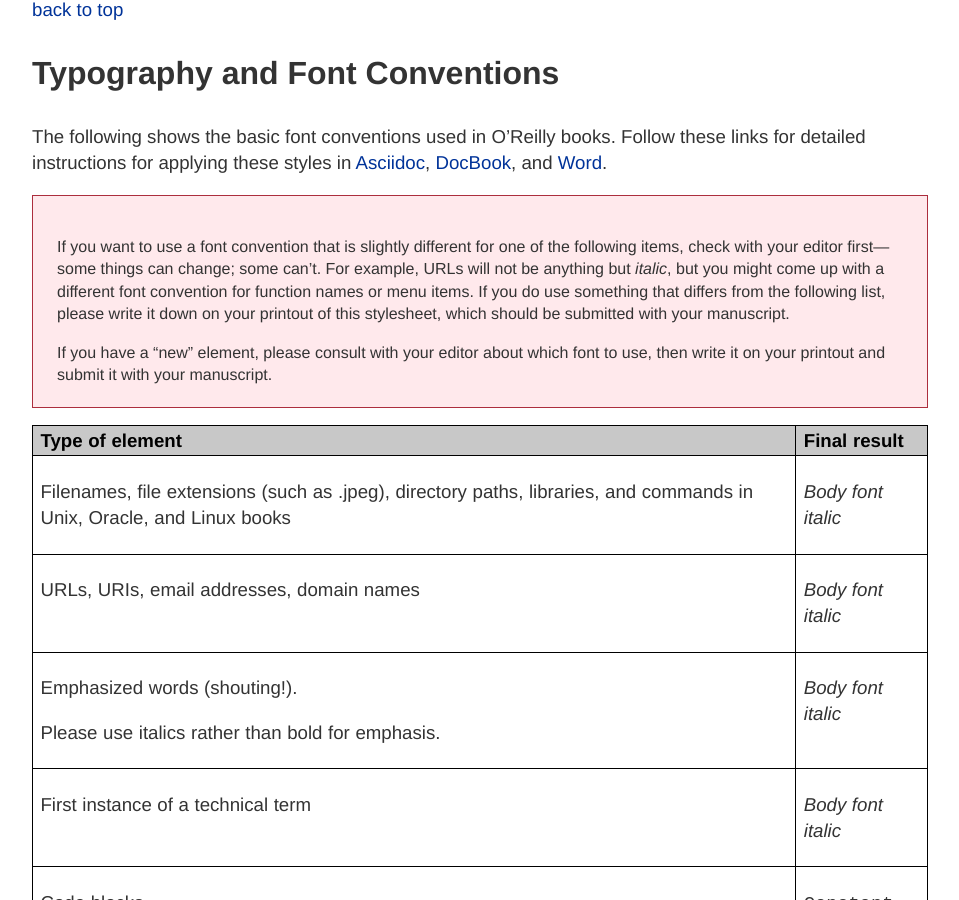
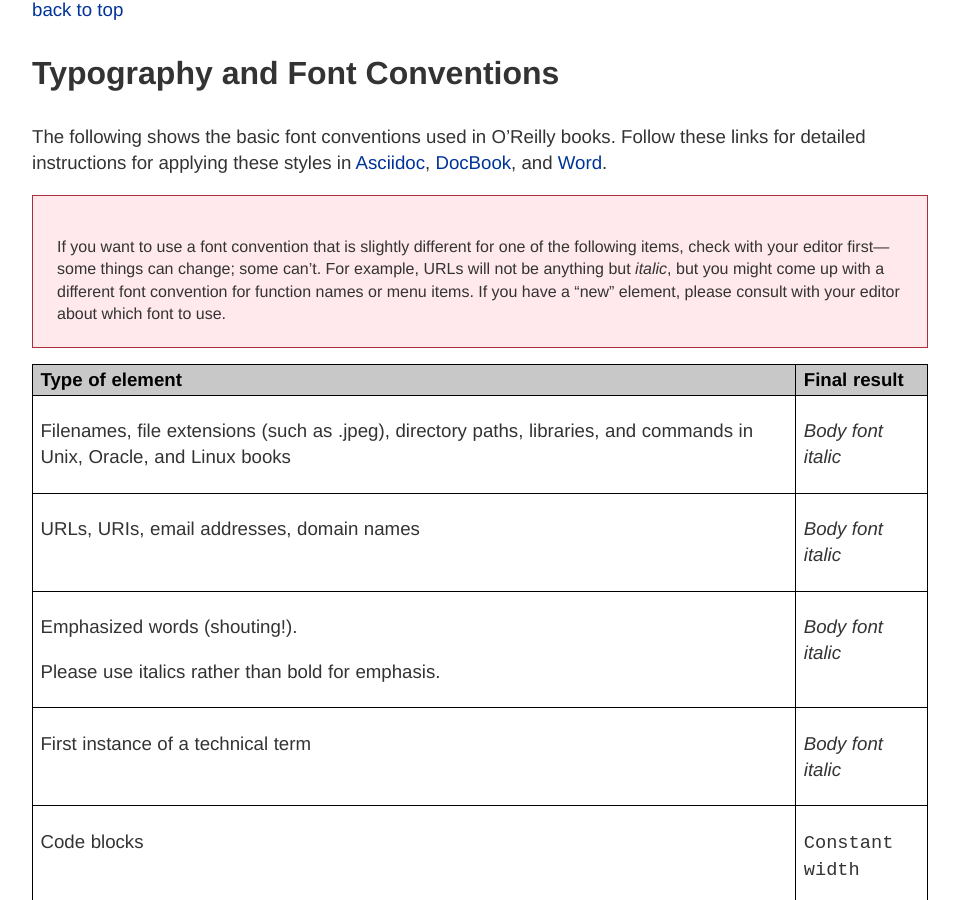
Before and after one commit to oreillymedia/production-resources, a Jekyll site: the page built from styleguide/index.md, in a window 1280 px wide and 900 px high, scrolled down 14397 px. Shown: the whole window, without its empty margins (160-1119 px from the left). Built offline with Jekyll 4.4.1, drawn with Linux system fonts in a browser that asks for light colours.

Commit message:
Update index.md

```diff
--- a/styleguide/index.md
+++ b/styleguide/index.md
@@ -777,9 +777,7 @@ title: O'Reilly Style Guide
 
 
 <div data-type="warning">
-<p>If you want to use a font convention that is slightly different for one of the following items, check with your editor first—some things can change; some can’t. For example, URLs will not be anything but <em>italic</em>, but you might come up with a different font convention for function names or menu items. If you do use something that differs from the following list, please write it down on your printout of this stylesheet, which should be submitted with your manuscript.</p>
-
-<p>If you have a “new” element, please consult with your editor about which font to use, then write it on your printout and submit it with your manuscript.</p>
+<p>If you want to use a font convention that is slightly different for one of the following items, check with your editor first—some things can change; some can’t. For example, URLs will not be anything but <em>italic</em>, but you might come up with a different font convention for function names or menu items. If you have a “new” element, please consult with your editor about which font to use.</p>
 </div>
 
 <table>
```
